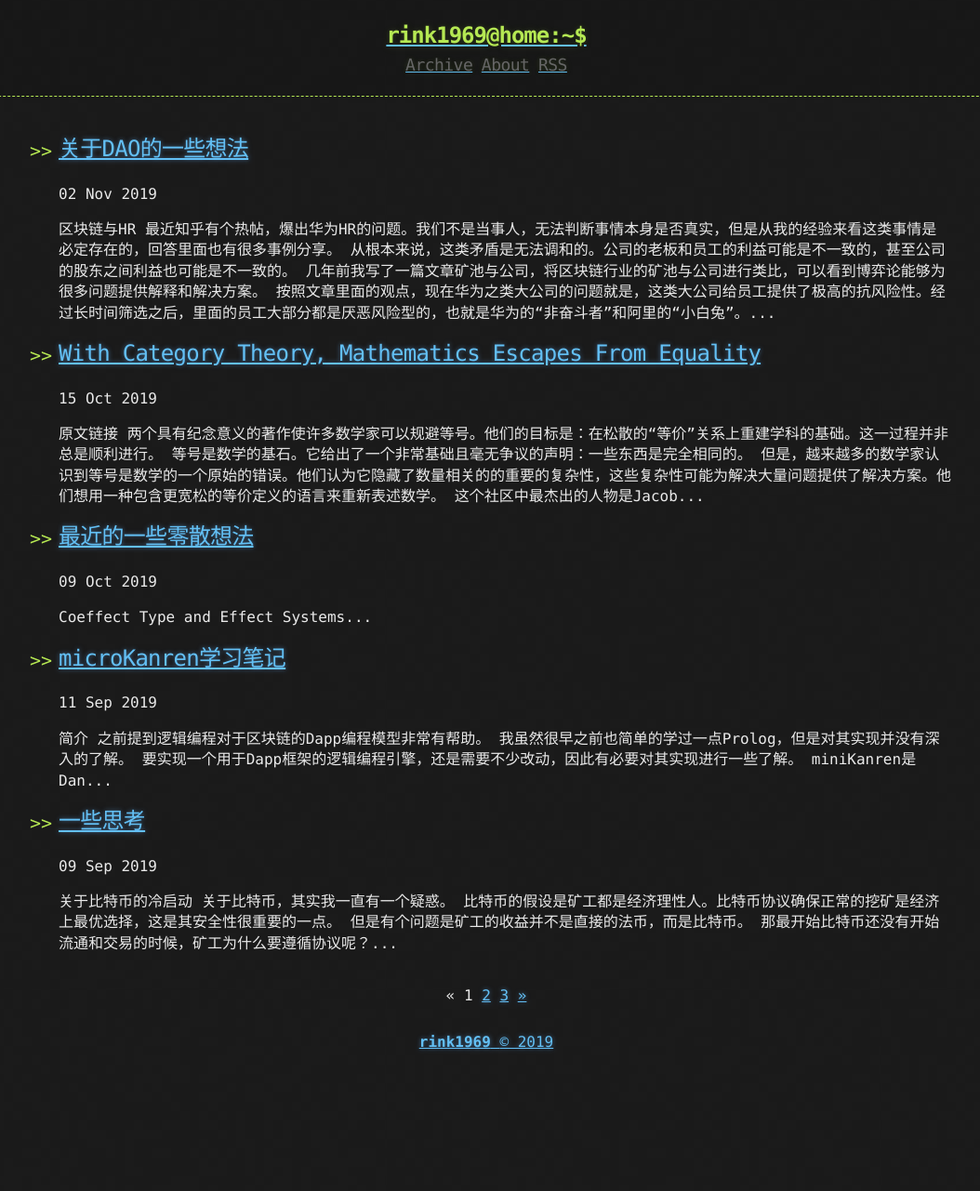
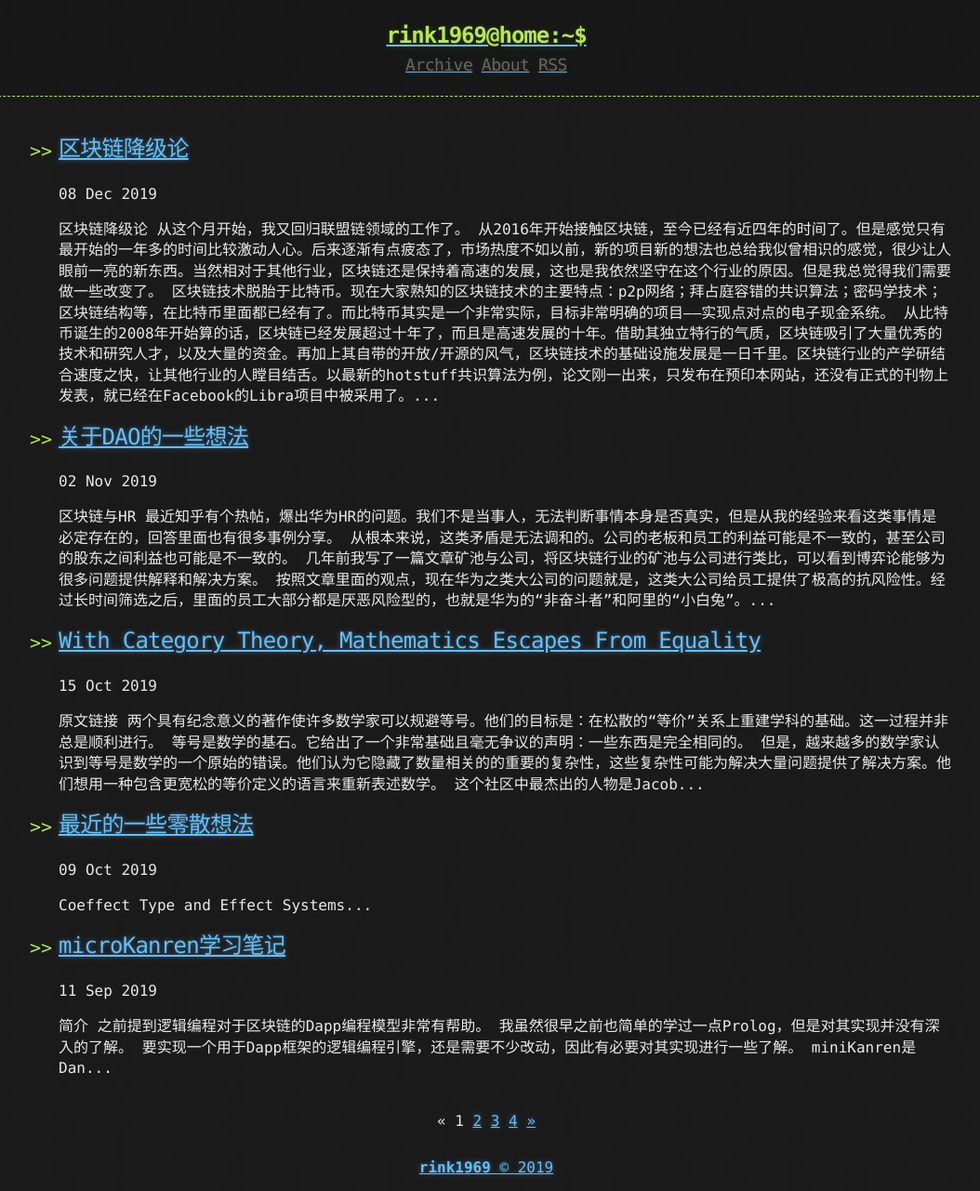
Before and after one commit to QingYanL/rink1969.github.io, a Jekyll site: the page built from index.html, in a window 1280 px wide. Shown: the whole page at 93% size, without its empty margins (117-1171 px from the left). Built offline with Jekyll 4.4.1, drawn with Linux system fonts in a browser that asks for light colours; the list of posts is cut into pages by our own code; before the commit the page ends 1146 px from its top, so only the background shows below that.

Commit message:
add new post

```diff
--- /dev/null
+++ b/_posts/2019-12-08-downgrade-theory.md
@@ -0,0 +1,32 @@
+---
+title: 区块链降级论
+published: true
+---
+
+### 区块链降级论
+
+从这个月开始，我又回归联盟链领域的工作了。
+
+从2016年开始接触区块链，至今已经有近四年的时间了。但是感觉只有最开始的一年多的时间比较激动人心。后来逐渐有点疲态了，市场热度不如以前，新的项目新的想法也总给我似曾相识的感觉，很少让人眼前一亮的新东西。当然相对于其他行业，区块链还是保持着高速的发展，这也是我依然坚守在这个行业的原因。但是我总觉得我们需要做一些改变了。
+
+区块链技术脱胎于比特币。现在大家熟知的区块链技术的主要特点：p2p网络；拜占庭容错的共识算法；密码学技术；区块链结构等，在比特币里面都已经有了。而比特币其实是一个非常实际，目标非常明确的项目——实现点对点的电子现金系统。
+
+从比特币诞生的2008年开始算的话，区块链已经发展超过十年了，而且是高速发展的十年。借助其独立特行的气质，区块链吸引了大量优秀的技术和研究人才，以及大量的资金。再加上其自带的开放/开源的风气，区块链技术的基础设施发展是一日千里。区块链行业的产学研结合速度之快，让其他行业的人瞠目结舌。以最新的hotstuff共识算法为例，论文刚一出来，只发布在预印本网站，还没有正式的刊物上发表，就已经在Facebook的Libra项目中被采用了。
+
+但是从实际应用来看，可以说十年来区块链没有一个应用能超过比特币。虽然后来有以太坊上大火的ICO，现在当红的DeFi。但是在我看来，还是围绕着加密数字货币，没有跳出比特币的五指山。相对于其技术基础设施的发展程度，是令人失望的。
+
+我个人觉得，区块链落地的标准：一定要进入企业级市场；一定要进入国计民生相关的领域。对比互联网的发展过程，其实一开始互联网也没什么业务。我99年刚开始上网的时候，互联网上也只有一些门户网站可以看看新闻，一些聊天室让大家吹吹牛。互联网的落地是伴随着阿里和腾讯之类互联网巨头的崛起的。阿里给互联网引入了大量的卖家，使得网上购物成为潮流，后期还推动了O2O，让线上线下打成一片。腾讯则是引入了专业的游戏制作商，引领了网络游戏的潮流，使得单机游戏几乎成为历史。
+
+当然很多人会把这些问题归咎于政策等原因。其实人人都知道这是脏活累活，但是如果人人都怕脏怕累，只躲在自己舒适的区域，那么这个行业肯定会萎缩下去。想想阿里的发展过程，推O2O过程中的坚辛。真的应了那句老话：没有人可以随随便便成功。
+
+具体怎么做，这个话题比较大。我作为一个技术人员，只能从技术角度来说说自己的理解。
+
+首先我们要认识到区块链技术是为加密数字货币量身打造的，这点从比特币就可以看出来。所以我们会发现，本质越是接近加密数字货币的场景，跟区块链技术就越契合。比如积分系统，供应链金融（其重点不是供应链，而是后面的金融）。
+
+因此我们要正视token的作用。token在激励参与方，为资产定价方面有着显著的作用。一些说要把token踢出区块链，完全无币的论调，我觉得是不可取的。当然其中的政策和法律方面的风险，还是留给专业人士去解决吧。
+
+反之，应用于其他比较传统的to B场景的时候，总会觉得哪里怪怪的。我个人觉得一个思路是要打破区块链的既有模式。中本聪当年是先有了设计一个点对点的电子现金系统的目标，然后才设计了区块链这种模式。那当我们面临的场景跟它大相径庭的时候，为什么还要削足适履，一定要套在区块链的架子上呢？为什么我们不把区块链里面经过十年发展，已经有了长足进展的各项技术单独拿出来，针对我们面临的具体场景重新设计方案呢？
+
+另外一个很大的成见是去中心化。很多人觉得区块链最重要的就是去中心化，如果一个场景不满足去中心化，那就不适合区块链。这种看法某种程度上是对的，但是就像我之前说的，如果要让区块链行业的发展跳出比特币的五指山，那么就要打破这种成见。毕竟在比特币白皮书的题目里，点对点只是一个形容词。我们还是应该优先考虑满足场景的要求。
+
+题目里的降级论源自几年前火过一阵的一篇博客文章，原来的文章是提倡互联网从业者向传统行业降级的。当然后来引发了一些争议，传统行业的水也是很深的，相比互联网行业不一定是蓝海。但是对于今日的区块链行业来说，我觉得这个差异是挺明显的。当然也有可能是我孤陋寡闻，可能已经有很多人或者公司使用区块链相关的技术在开拓相对传统的行业。如果有的话，欢迎这些朋友到[我们的社区](https://www.citahub.com/)来一起交流。
--- a/about.md
+++ b/about.md
@@ -25,3 +25,4 @@ title: About Me
 - 《Rust at Cryptape》RustCon Asia 2019 ([link](https://github.com/rink1969/RustconAsia2019_cryptape_workshop))
 - 《特立独行的CKB》 Nervos系列Meetup北京站 2019.06  ([pdf](/assets/talks/ckb.pdf)，[文字](https://www.jianshu.com/p/2ec5d396079e)，[视频](https://www.bilibili.com/video/av54695988/))
 - 《Cell Model与Logic Programming》 Rust & Blockchain Meetup 2019.09 ([pdf](/assets/talks/Cell-Model-and-Logic-Programming.pdf)，[视频](https://www.youtube.com/watch?v=0rytag5Jktw))
+- 《区块链降级论》 2019.12.08 中科院([pdf](/assets/talks/blockchain-downgrade.pdf))
```
Also changed, not shown: 1 other file.
